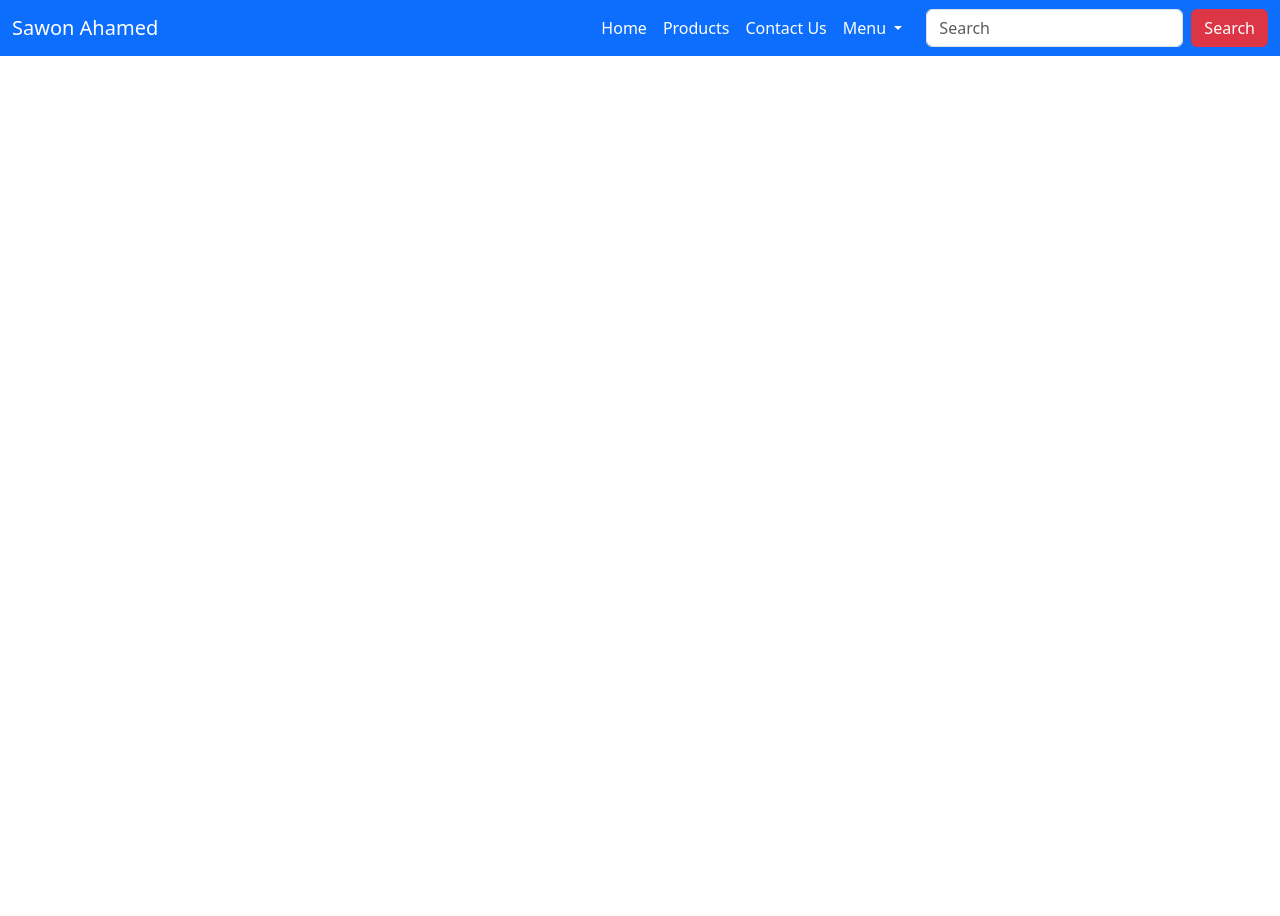
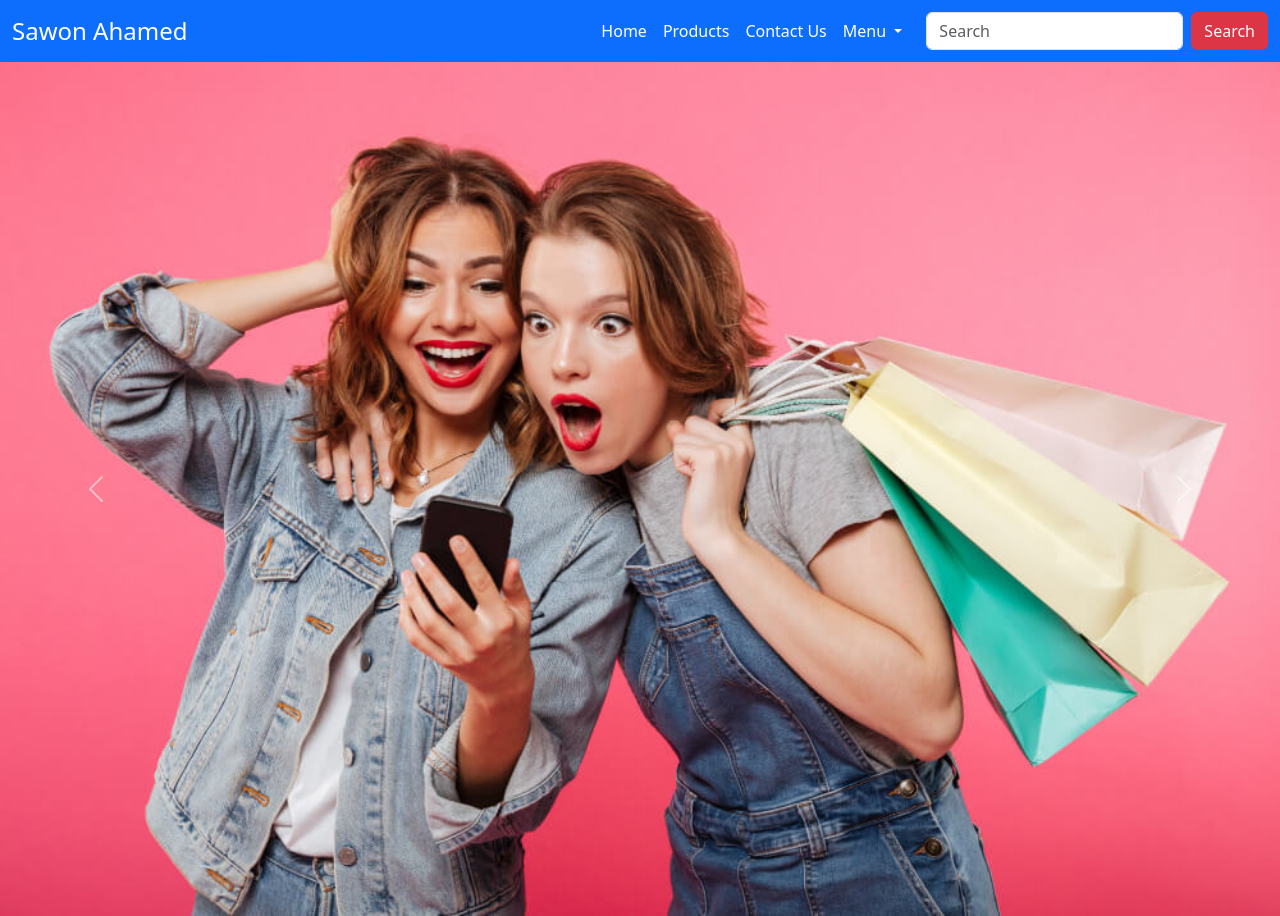
Before and after one commit to abuobaida3009/bootstrap-project-one, a plain HTML site: page index.html in a window 1280 px wide. Before the commit the page ends 800 px from the top, so only its background shows below. Drawn offline with nearby package versions, Linux system fonts and the light colour scheme.

Commit message:
carousel commit

```diff
--- a/index.html
+++ b/index.html
@@ -11,7 +11,7 @@
     <!-- nav bar code start here  -->
     <nav class="navbar navbar-expand-lg bg-primary">
         <div class="container-fluid">
-          <a class="navbar-brand text-white" href="#">Sawon Ahamed</a>
+          <a class="navbar-brand text-white fs-4" href="#">Sawon Ahamed</a>
           <button class="navbar-toggler" type="button" data-bs-toggle="collapse" data-bs-target="#navbarSupportedContent" aria-controls="navbarSupportedContent" aria-expanded="false" aria-label="Toggle navigation">
             <span class="navbar-toggler-icon"></span>
           </button>
@@ -38,7 +38,7 @@
                 </ul>
               </li>
             </ul>
-            <form class="d-flex" role="search">
+            <form class="d-flex justify-" role="search">
               <input class="form-control me-2" type="search" placeholder="Search" aria-label="Search">
               <button class="btn btn-danger" type="submit">Search</button>
             </form>
@@ -46,6 +46,37 @@
         </div>
       </nav>
     <!-- nav bar code end here  -->
+    <!-- header section start here -->
+    <header>
+        <!-- carousel code start here  -->
+        <div id="carouselExampleAutoplaying" class="carousel slide" data-bs-ride="carousel">
+            <div class="carousel-inner">
+              <div class="carousel-item active" data-bs-interval="3000">
+                <img src="images/slider-1.jpg" class="d-block w-100" alt="404">
+              </div>
+              <div class="carousel-item" data-bs-interval="3000">
+                <img src="images/slider-2.jpg" class="d-block w-100" alt="404">
+              </div>
+              <div class="carousel-item" data-bs-interval="3000">
+                <img src="images/slider-3.jpg" class="d-block w-100" alt="404">
+              </div>
+              <div class="carousel-item" data-bs-interval="3000">
+                <img src="images/slider-4.jpg" class="d-block w-100" alt="404">
+              </div>
+            </div>
+            <button class="carousel-control-prev" type="button" data-bs-target="#carouselExampleAutoplaying" data-bs-slide="prev">
+              <span class="carousel-control-prev-icon" aria-hidden="true"></span>
+              <span class="visually-hidden">Previous</span>
+            </button>
+            <button class="carousel-control-next" type="button" data-bs-target="#carouselExampleAutoplaying" data-bs-slide="next">
+              <span class="carousel-control-next-icon" aria-hidden="true"></span>
+              <span class="visually-hidden">Next</span>
+            </button>
+          </div>
+        <!-- carousel code end here  -->
+    </header>
+    <!-- header section end here -->
+
 
 
 
```
Also changed, not shown: images/slider-1.jpg (added), images/slider-2.jpg (added), images/slider-3.jpg (added), images/slider-4.jpg (added).
